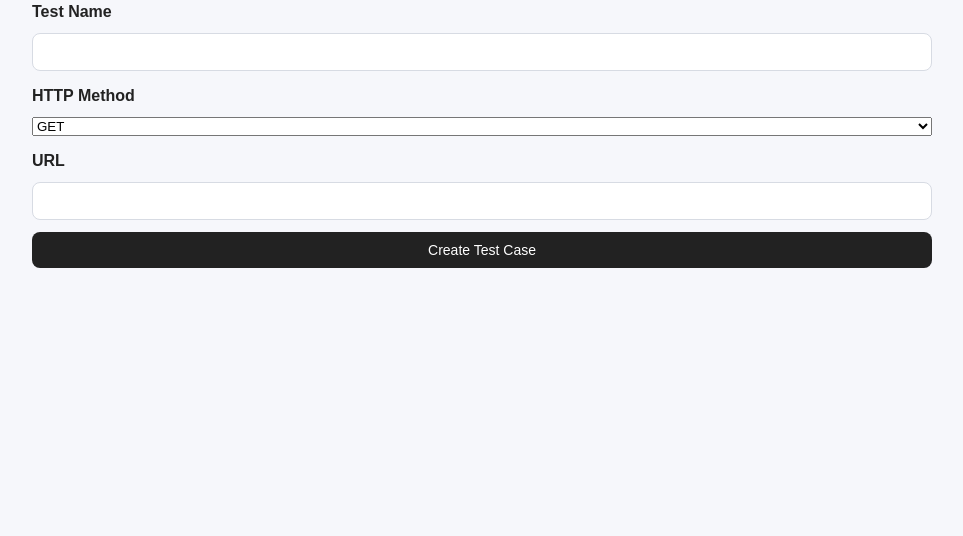
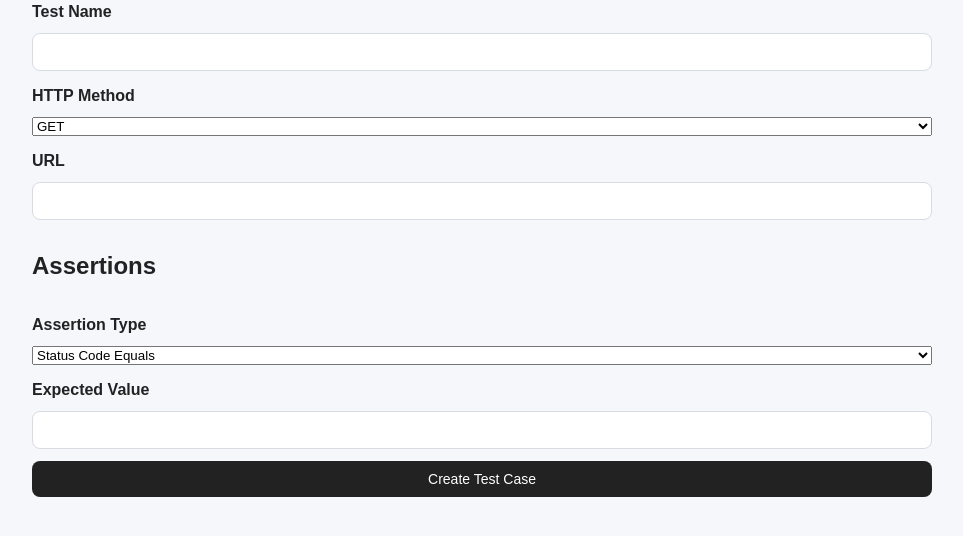
Before and after one commit to ryancrandall801/api-testing-playground, a FastAPI app: page /ui/suites/1/cases/create in a window 1280 px wide. Shown: the part 117-653 px from the top of the page, without its empty margins (158-1121 px from the left). Run offline with FastAPI, Linux system fonts and the light colour scheme; data comes from the database, SQL or seed files in the repository.

Commit message:
add url validation for new test cases

```diff
--- a/main.py
+++ b/main.py
@@ -4,7 +4,7 @@ from fastapi import FastAPI, HTTPException, Path, Request, Form
 from fastapi.responses import HTMLResponse, RedirectResponse
 from fastapi.staticfiles import StaticFiles
 from fastapi.templating import Jinja2Templates
-from pydantic import BaseModel
+from pydantic import BaseModel, HttpUrl
 from typing import Any, Optional, Literal
 from sqlmodel import Session, select
 
@@ -49,7 +49,7 @@ class TestCaseCreate(BaseModel):
     suite_id: int
     name: str
     method: HttpMethod
-    url: str
+    url: HttpUrl
     headers: dict[str, str] | None = None
     params: dict[str, str] | None = None
     json_body: dict[str, Any] | None = None
@@ -104,7 +104,7 @@ def create_test_case(test_case: TestCaseCreate):
             suite_id=test_case.suite_id,
             name=test_case.name,
             method=test_case.method,
-            url=test_case.url,
+            url=str(test_case.url),  # convert HttpUrl → string
             headers_json=json.dumps(test_case.headers) if test_case.headers else None,
             params_json=json.dumps(test_case.params) if test_case.params else None,
             json_body=json.dumps(test_case.json_body) if test_case.json_body else None,
@@ -141,26 +141,37 @@ def create_case_ui(
     name: str = Form(...),
     method: str = Form(...),
     url: str = Form(...),
+    assertion_type: str = Form(...),
+    assertion_expected: str = Form(...)
 ):
+    url = url.strip()
+
+    if not url.startswith(("http://", "https://")):
+        raise HTTPException(
+            status_code=400,
+            detail="URL must start with http:// or https://"
+        )
+
+    assertions = [
+        {
+            "type": assertion_type,
+            "expected": int(assertion_expected) if assertion_expected.isdigit() else assertion_expected,
+        }
+    ]
+
     with Session(engine) as session:
-
         db_case = TestCase(
             suite_id=suite_id,
             name=name,
             method=method,
             url=url,
-            assertions_json=json.dumps([
-                {"type": "status_code_equals", "expected": 200}
-            ]),
+            assertions_json=json.dumps(assertions),
         )
 
         session.add(db_case)
         session.commit()
 
-        return RedirectResponse(
-            url=f"/ui/suites/{suite_id}",
-            status_code=303,
-        )
+        return RedirectResponse(url=f"/ui/suites/{suite_id}", status_code=303)
 
 
 @app.post("/cases/{case_id}/run")
--- a/templates/new_case.html
+++ b/templates/new_case.html
@@ -29,6 +29,18 @@
 <label>URL</label>
 <input name="url" required>
 
+<h2>Assertions</h2>
+
+<label>Assertion Type</label>
+<select name="assertion_type">
+    <option value="status_code_equals">Status Code Equals</option>
+    <option value="json_path_exists">JSON Path Exists</option>
+    <option value="response_time_lt">Response Time Less Than</option>
+</select>
+
+<label>Expected Value</label>
+<input name="assertion_expected">
+
 <button type="submit">Create Test Case</button>
 
 </form>
```
